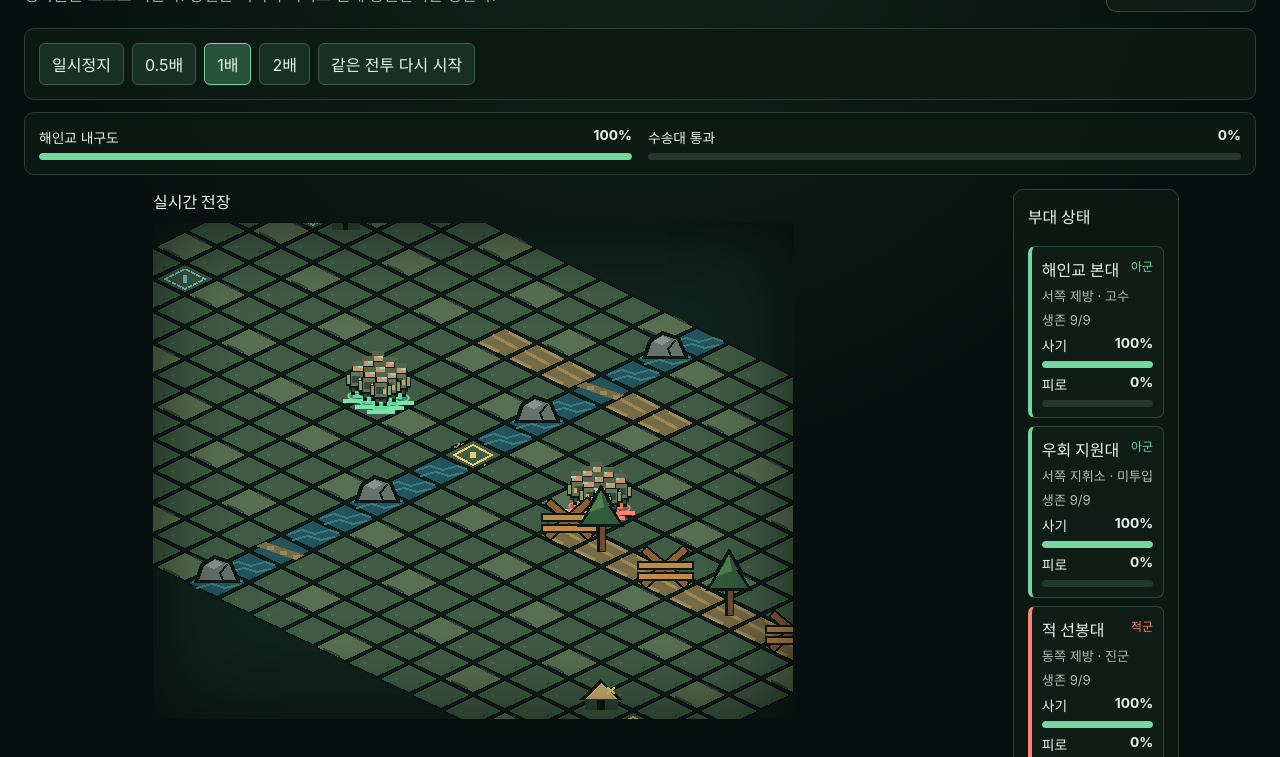
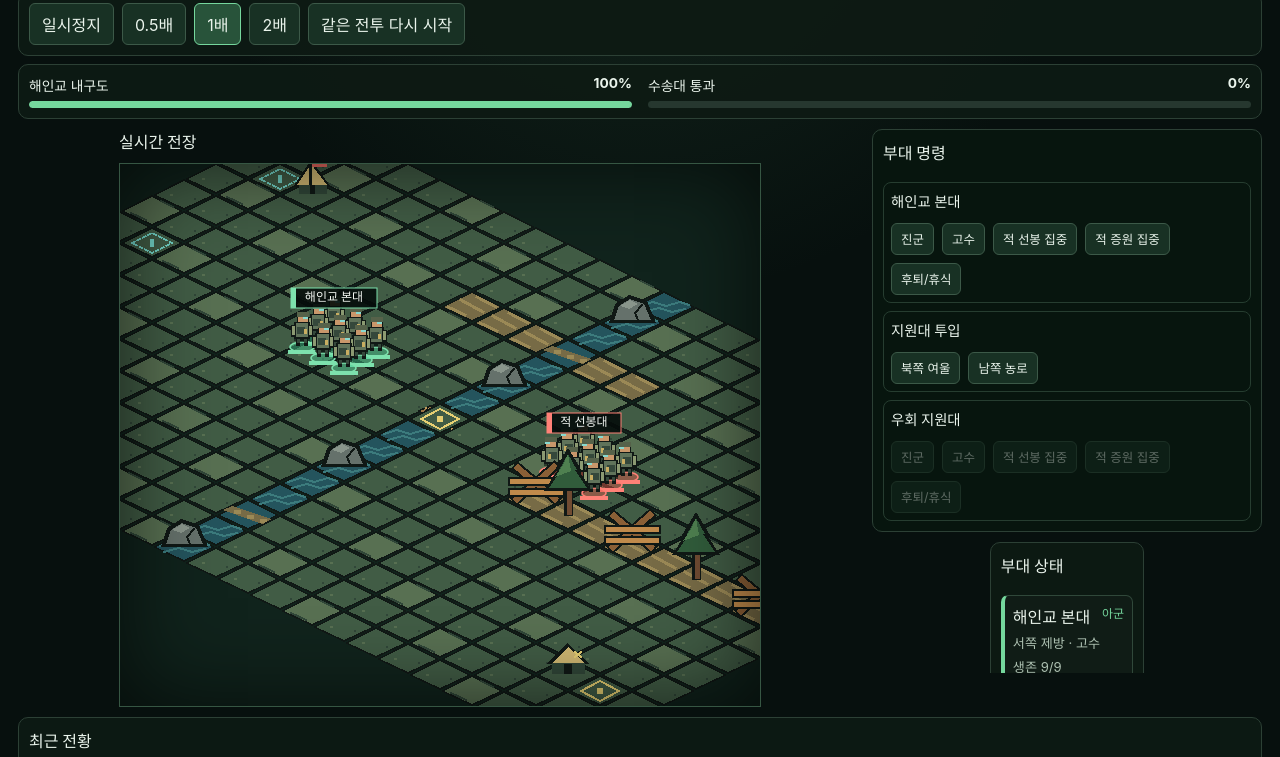
Before and after one commit to gold0827/codex-game, a website built with Vite: page index.html in a window 1280 px wide. Shown: the part 146-903 px from the top of the page. Built offline with nearby package versions, Linux system fonts and the light colour scheme.

Commit message:
fix: make squad movement readable on the battlefield

```diff
--- a/src/presentation/battlefield/battlefieldFrame.ts
+++ b/src/presentation/battlefield/battlefieldFrame.ts
@@ -46,6 +46,7 @@ export type BattlefieldMapFrame = Readonly<{
 
 export type BattlefieldActorFrame = Readonly<{
   id: string;
+  label?: string;
   position: WorldPosition;
   action: BattlefieldAction;
   facing: BattlefieldFacing;
--- a/src/presentation/battlefield/internal/canvasViewport.ts
+++ b/src/presentation/battlefield/internal/canvasViewport.ts
@@ -353,6 +353,72 @@ export function createCanvasBattlefieldViewport(
     );
   };
 
+  const drawFormationMovement = (
+    actor: ReturnType<typeof createBattlefieldDrawList>["actors"][number],
+    scale: number,
+  ): void => {
+    if (!context || !actor.movement || !actor.label || actor.movement.progress >= 1) return;
+    const origin = camera.project(actor.movement.origin);
+    const destination = camera.project(actor.movement.destination);
+    const color = actor.team === "enemy" ? "#ff8177" : "#7de1ad";
+    context.save();
+    context.globalAlpha = 0.9;
+    context.strokeStyle = color;
+    context.fillStyle = color;
+    context.lineWidth = Math.max(2, 3 * scale);
+    context.setLineDash([Math.max(5, 8 * scale), Math.max(3, 5 * scale)]);
+    context.beginPath();
+    context.moveTo(origin.x, origin.y);
+    context.lineTo(destination.x, destination.y);
+    context.stroke();
+    context.setLineDash([]);
+    const angle = Math.atan2(destination.y - origin.y, destination.x - origin.x);
+    const arrowSize = Math.max(7, 10 * scale);
+    context.beginPath();
+    context.moveTo(destination.x, destination.y);
+    context.lineTo(
+      destination.x - Math.cos(angle - Math.PI / 6) * arrowSize,
+      destination.y - Math.sin(angle - Math.PI / 6) * arrowSize,
+    );
+    context.lineTo(
+      destination.x - Math.cos(angle + Math.PI / 6) * arrowSize,
+      destination.y - Math.sin(angle + Math.PI / 6) * arrowSize,
+    );
+    context.closePath();
+    context.fill();
+    context.restore();
+  };
+
+  const drawFormationLabel = (
+    actor: ReturnType<typeof createBattlefieldDrawList>["actors"][number],
+    scale: number,
+  ): void => {
+    if (!context || !actor.label) return;
+    const position = camera.project({ x: actor.x, y: actor.y });
+    const fontSize = Math.max(11, Math.round(12 * scale));
+    const horizontalPadding = Math.max(6, Math.round(7 * scale));
+    const width = Math.max(74, actor.label.length * fontSize + horizontalPadding * 2);
+    const height = fontSize + Math.max(7, Math.round(8 * scale));
+    const left = Math.round(position.x - width / 2);
+    const top = Math.round(position.y - 38 * scale);
+    const color = actor.team === "enemy" ? "#ff8177" : "#7de1ad";
+    context.save();
+    context.fillStyle = "rgba(5, 13, 10, 0.9)";
+    context.fillRect(left, top, width, height);
+    context.fillStyle = color;
+    context.fillRect(left, top, Math.max(4, Math.round(5 * scale)), height);
+    context.strokeStyle = color;
+    context.lineWidth = 1;
+    context.strokeRect(left, top, width, height);
+    context.fillStyle = "#f3f7f2";
+    context.font = `700 ${fontSize}px ui-sans-serif, system-ui, sans-serif`;
+    context.textAlign = "center";
+    context.textBaseline = "middle";
+    const movementGlyph = actor.movement && actor.movement.progress < 1 ? "  →" : "";
+    context.fillText(`${actor.label}${movementGlyph}`, left + width / 2, top + height / 2);
+    context.restore();
+  };
+
   function draw(timestamp: number): void {
     frameHandle = null;
     if (destroyed || !context || !current) return;
@@ -406,6 +472,7 @@ export function createCanvasBattlefieldViewport(
         assetKind: prop.kind,
       })),
     ]);
+    drawList.actors.forEach((actor) => drawFormationMovement(actor, scale));
     for (const renderable of renderables) {
       if (renderable.kind === "effect") {
         const { x, y } = camera.project(renderable.position);
@@ -444,8 +511,8 @@ export function createCanvasBattlefieldViewport(
         context.ellipse(
           Math.round(x),
           Math.round(y + 5 * scale),
-          Math.max(4, 9 * scale),
-          Math.max(2, 4 * scale),
+          Math.max(6, 12 * scale),
+          Math.max(3, 5 * scale),
           0,
           0,
           Math.PI * 2,
@@ -498,6 +565,21 @@ export function createCanvasBattlefieldViewport(
       context.fillStyle = actor.health < 30 || actor.team === "enemy" ? "#ff8177" : "#7de1ad";
       context.fillRect(Math.round(x - 14 * scale), Math.round(y + 8 * scale), healthBarWidth * (actor.health / 100), healthBarHeight);
     }
+    drawList.actors.forEach((actor) => drawFormationLabel(actor, scale));
+    const enemyActors = drawList.actors.filter(({ team }) => team === "enemy");
+    if (enemyActors.length > 0) {
+      const center = enemyActors.reduce(
+        (sum, actor) => ({ x: sum.x + actor.x, y: sum.y + actor.y }),
+        { x: 0, y: 0 },
+      );
+      canvas.dataset.drawnEnemyFormationCenter = `${(center.x / enemyActors.length).toFixed(3)},${(center.y / enemyActors.length).toFixed(3)}`;
+    } else {
+      delete canvas.dataset.drawnEnemyFormationCenter;
+    }
+    canvas.dataset.enemyMovementCueCount = String(
+      enemyActors.filter(({ movement }) => movement && movement.progress < 1).length,
+    );
+    canvas.dataset.squadLabelCount = String(drawList.actors.filter(({ label }) => label).length);
     canvas.dataset.drawnThreatMarkerCount = String(drawList.threats.length);
     canvas.dataset.animationActive = String(animation.active);
     canvas.dataset.sampledOperationTimeMs = String(animation.operationTimeMs);
--- a/src/presentation/battlefield/internal/drawList.ts
+++ b/src/presentation/battlefield/internal/drawList.ts
@@ -4,12 +4,19 @@ import type {
   BattlefieldFrame,
   BattlefieldTeam,
   BattlefieldThreatFrame,
+  WorldPosition,
 } from "../battlefieldFrame";
 
 export type BattlefieldDrawActor = Readonly<{
   id: string;
+  label?: string;
   x: number;
   y: number;
+  movement: Readonly<{
+    origin: WorldPosition;
+    destination: WorldPosition;
+    progress: number;
+  }> | null;
   action: BattlefieldAction;
   facing: BattlefieldFacing;
   health: number;
@@ -62,8 +69,16 @@ export function createBattlefieldDrawList(
       const before = previousById.get(actor.id) ?? actor;
       return {
         id: actor.id,
+        ...(actor.label ? { label: actor.label } : {}),
         x: before.position.x + (actor.position.x - before.position.x) * progress,
         y: before.position.y + (actor.position.y - before.position.y) * progress,
+        movement: before.position.x !== actor.position.x || before.position.y !== actor.position.y
+          ? {
+            origin: before.position,
+            destination: actor.position,
+            progress,
+          }
+          : null,
         action: actor.action,
         facing: actor.facing,
         health: actor.health,
--- a/src/presentation/operation/squadBattleProjector.ts
+++ b/src/presentation/operation/squadBattleProjector.ts
@@ -23,16 +23,16 @@ const ZONE_POSITIONS = Object.freeze({
 } satisfies Readonly<Record<ZoneId, WorldPosition>>);
 
 const SQUAD_OFFSETS = Object.freeze({
-  main: { x: -0.45, y: -0.5 },
-  relief: { x: -0.45, y: 0.5 },
-  "enemy-assault": { x: 0.45, y: -0.5 },
-  "enemy-reserve": { x: 0.45, y: 0.5 },
+  main: { x: -0.9, y: -0.75 },
+  relief: { x: -0.9, y: 0.75 },
+  "enemy-assault": { x: 0.9, y: -0.75 },
+  "enemy-reserve": { x: 0.9, y: 0.75 },
 } satisfies Readonly<Record<Squad["id"], WorldPosition>>);
 
 const SOLDIER_OFFSETS = Object.freeze([
-  { x: -0.36, y: -0.3 }, { x: 0, y: -0.3 }, { x: 0.36, y: -0.3 },
-  { x: -0.36, y: 0 }, { x: 0, y: 0 }, { x: 0.36, y: 0 },
-  { x: -0.36, y: 0.3 }, { x: 0, y: 0.3 }, { x: 0.36, y: 0.3 },
+  { x: -0.65, y: -0.5 }, { x: 0, y: -0.5 }, { x: 0.65, y: -0.5 },
+  { x: -0.65, y: 0 }, { x: 0, y: 0 }, { x: 0.65, y: 0 },
+  { x: -0.65, y: 0.5 }, { x: 0, y: 0.5 }, { x: 0.65, y: 0.5 },
 ] satisfies readonly WorldPosition[]);
 
 function action(squad: Squad, soldier: Soldier, engaged: boolean): BattlefieldAction {
@@ -70,6 +70,7 @@ export function projectSquadBattleFrame(
     );
     return squad.soldiers.map<BattlefieldActorFrame>((soldier, soldierIndex) => ({
       id: soldier.id,
+      ...(soldierIndex === 0 ? { label: squad.name } : {}),
       position: position(squad, soldierIndex),
       action: action(squad, soldier, engaged),
       facing: facing(squad),
--- a/src/styles/modules/squad-battle.css
+++ b/src/styles/modules/squad-battle.css
@@ -1,6 +1,6 @@
 .squad-battle-game {
   min-height: 100vh;
-  padding: 24px;
+  padding: 14px 18px 28px;
   color: #eaf4ec;
   background:
     radial-gradient(circle at 50% 0%, rgba(63, 116, 82, 0.22), transparent 38%),
@@ -23,12 +23,12 @@
   align-items: end;
   justify-content: space-between;
   gap: 24px;
-  margin-bottom: 16px;
+  margin-bottom: 8px;
 }
 
 .squad-battle-header h1 {
   margin: 0;
-  font-size: clamp(1.8rem, 4vw, 3.6rem);
+  font-size: clamp(1.7rem, 3vw, 2.65rem);
   letter-spacing: -0.04em;
 }
 
@@ -40,7 +40,7 @@
 
 .squad-battle-clock {
   min-width: 150px;
-  padding: 14px 18px;
+  padding: 9px 14px;
   border: 1px solid #344b3c;
   border-radius: 10px;
   background: #101c16;
@@ -65,7 +65,7 @@
 .squad-battle-mission,
 .squad-battle-commands,
 .squad-battle-log {
-  padding: 14px;
+  padding: 10px;
   border: 1px solid #2c4035;
   border-radius: 10px;
   background: rgba(13, 26, 20, 0.94);
@@ -93,7 +93,7 @@
   display: grid;
   grid-template-columns: repeat(2, minmax(180px, 1fr));
   gap: 16px;
-  margin-top: 12px;
+  margin-top: 8px;
 }
 
 .squad-battle-metric-heading {
@@ -130,10 +130,10 @@
 
 .squad-battle-layout {
   display: grid;
-  grid-template-columns: minmax(0, 1fr) 320px;
-  gap: 14px;
+  grid-template-columns: minmax(0, 1fr) 390px;
+  gap: 10px;
   max-width: 1440px;
-  margin: 14px auto;
+  margin: 10px auto;
 }
 
 .squad-battle-field-column h2,
@@ -143,22 +143,51 @@
 
 .squad-battle-field-column .battlefield {
   width: 100%;
-  height: min(62vh, 660px);
-  min-height: 440px;
+  height: min(68vh, 650px);
+  min-height: 500px;
+  border: 1px solid #365643;
+  box-shadow: inset 0 0 40px rgba(3, 12, 8, 0.72);
+}
+
+.squad-battle-tactical-sidebar {
+  display: grid;
+  align-content: start;
+  gap: 10px;
+  max-height: min(68vh, 650px);
+  overflow: auto;
+}
+
+.squad-battle-tactical-sidebar .squad-battle-commands {
+  display: grid;
+  align-items: stretch;
+  gap: 8px;
+  margin: 0;
+  background: rgba(8, 22, 15, 0.97);
+}
+
+.squad-battle-tactical-sidebar .squad-battle-order-group {
+  flex-basis: auto;
+  padding: 7px;
+}
+
+.squad-battle-tactical-sidebar .squad-battle-button {
+  min-height: 32px;
+  padding: 6px 9px;
+  font-size: 0.78rem;
 }
 
 .squad-battle-roster {
   display: grid;
   align-content: start;
   gap: 8px;
-  padding: 14px;
+  padding: 10px;
   border: 1px solid #2c4035;
   border-radius: 10px;
   background: rgba(13, 26, 20, 0.94);
 }
 
 .squad-battle-squad {
-  padding: 10px;
+  padding: 8px;
   border: 1px solid #30483a;
   border-left: 4px solid #75d79d;
   border-radius: 7px;
@@ -184,7 +213,7 @@
 }
 .squad-battle-order-group h3 { flex-basis: 100%; margin: 0 0 4px; font-size: 0.9rem; }
 
-.squad-battle-log { margin-top: 14px; }
+.squad-battle-log { margin-top: 10px; }
 .squad-battle-log ol { max-height: 260px; margin: 0; padding-left: 24px; overflow: auto; }
 .squad-battle-log li { margin: 6px 0; color: #c8d7cc; }
 .squad-battle-log time { display: inline-block; min-width: 54px; color: #7fa28a; }
@@ -194,6 +223,7 @@
   .squad-battle-header { align-items: start; flex-direction: column; }
   .squad-battle-clock { width: 100%; text-align: left; }
   .squad-battle-layout { grid-template-columns: 1fr; }
+  .squad-battle-tactical-sidebar { max-height: none; overflow: visible; }
   .squad-battle-roster { grid-template-columns: repeat(2, minmax(0, 1fr)); }
   .squad-battle-roster h2 { grid-column: 1 / -1; }
 }
--- a/src/ui/SquadBattleApp.ts
+++ b/src/ui/SquadBattleApp.ts
@@ -217,7 +217,6 @@ export function mountSquadBattleApp(
     snapshot.battle.squads.forEach((squad) => roster.append(renderSquad(squad)));
 
     const layout = element("div", "squad-battle-layout");
-    layout.append(battlefieldColumn, roster);
 
     const commands = element("section", "squad-battle-commands");
     commands.append(element("h2", undefined, "부대 명령"), renderOrders(snapshot, "main", "해인교 본대"));
@@ -234,6 +233,10 @@ export function mountSquadBattleApp(
     );
     commands.append(deployGroup, renderOrders(snapshot, "relief", "우회 지원대"));
 
+    const tacticalSidebar = element("aside", "squad-battle-tactical-sidebar");
+    tacticalSidebar.append(commands, roster);
+    layout.append(battlefieldColumn, tacticalSidebar);
+
     const log = element("section", "squad-battle-log");
     log.append(element("h2", undefined, "최근 전황"));
     const list = element("ol");
@@ -247,7 +250,7 @@ export function mountSquadBattleApp(
     });
     log.append(list);
 
-    shell.append(header, timeline, mission, layout, commands, log);
+    shell.append(header, timeline, mission, layout, log);
     root.replaceChildren(shell);
   }
 
```
Also changed, not shown: tests/fixtures/run-squad-battle-chrome.mjs (+22 -1 lines), tests/ui/canvas-viewport.test.ts (+36 -0 lines), tests/ui/squad-battle-projector.test.ts (+7 -2 lines).
